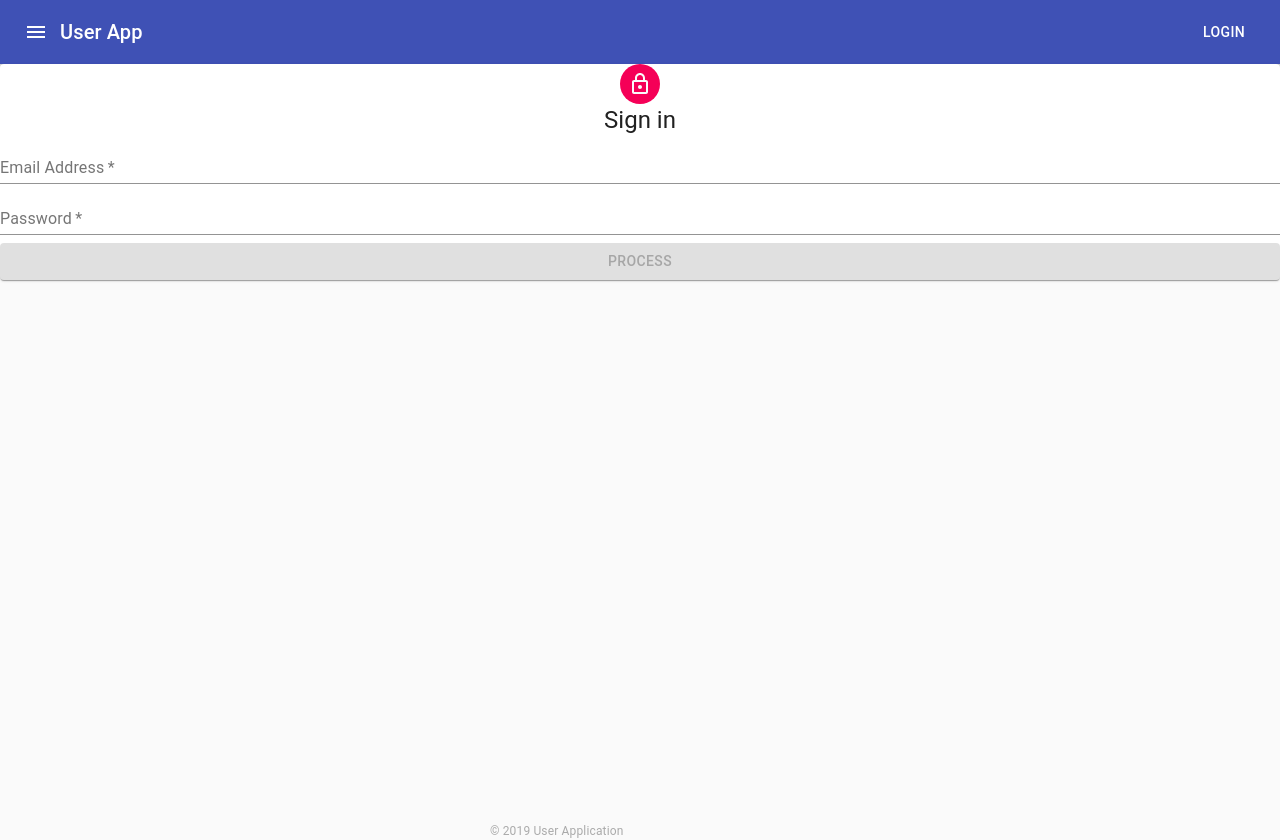
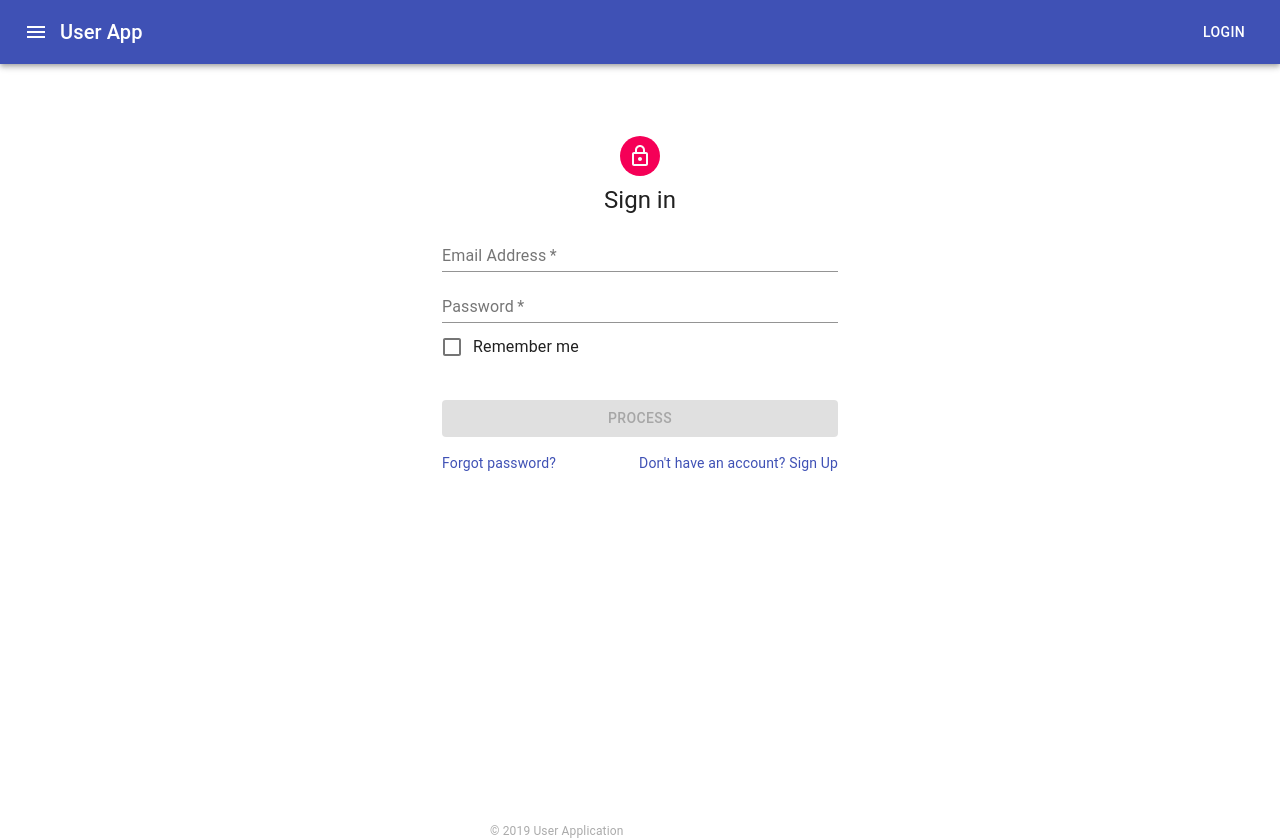
Before and after one commit to devdilip/auth-react-frontend, a React (Create React App) app: page /login in a window 1280 px wide. Built offline with nearby package versions, Linux system fonts and the light colour scheme.

Commit message:
Added Login Form Styles

```diff
--- a/src/Containers/Login/EmailPasswordLoginForm/LoginFormStyles.tsx
+++ b/src/Containers/Login/EmailPasswordLoginForm/LoginFormStyles.tsx
@@ -1,34 +1,26 @@
 import { Theme } from '@material-ui/core';
 
 export const LoginStyle = (theme: Theme) => ({
-    main: {
-        width: 'auto',
-        display: 'block', // Fix IE 11 issue.
-        // marginLeft: theme.spacing.unit * 3,
-        // marginRight: theme.spacing.unit * 3,
-        // [theme.breakpoints.up(400 + theme.spacing.unit * 3 * 2)]: {
-        //     width: 400,
-        //     marginLeft: 'auto',
-        //     marginRight: 'auto',
-        // },
+    '@global': {
+        body: {
+          backgroundColor: theme.palette.common.white,
+        },
       },
       paper: {
-        // marginTop: theme.spacing.unit * 13,
+        marginTop: theme.spacing(8),
         display: 'flex' as any,
         flexDirection: 'column' as any,
         alignItems: 'center' as any,
-        // padding: `${theme.spacing.unit * 2}px ${theme.spacing.unit * 3}px ${theme.spacing.unit * 3}px`,
       },
       avatar: {
-        // margin: theme.spacing.unit,
+        margin: theme.spacing(1),
         backgroundColor: theme.palette.secondary.main,
       },
       form: {
-        width: '100%', // Fix IE 11 issue.
-        // marginTop: theme.spacing.unit,
+        width: '100%' as any, // Fix IE 11 issue.
+        marginTop: theme.spacing(1),
       },
       submit: {
-        // marginTop: theme.spacing.unit * 3,
-        // marginBottom: theme.spacing.unit * 3,
+        margin: theme.spacing(3, 0, 2),
       },
 });
--- a/src/Containers/Login/EmailPasswordLoginForm/index.tsx
+++ b/src/Containers/Login/EmailPasswordLoginForm/index.tsx
@@ -1,9 +1,6 @@
 import * as React from 'react';
-import { Avatar, CssBaseline, Paper, Typography, withStyles } from '@material-ui/core';
-import LockIcon from '@material-ui/icons/LockOutlined';
-
-
-
+import { Avatar, CssBaseline, Typography, withStyles, Grid, Container, FormControlLabel, Checkbox, Link } from '@material-ui/core';
+import LockOutlinedIcon from '@material-ui/icons/LockOutlined';
 import ProcessButton from '../../../Components/UI/Button';
 
 import { LoginStyle } from './LoginFormStyles';
@@ -33,16 +30,16 @@ const EmailPasswordLoginForm = (props: Props) => {
 
     const { classes } = props;
     return (
-        <main className={classes.main}>
+        <Container component="main" maxWidth="xs">
             <CssBaseline />
-            <Paper className={classes.paper}>
+            <div className={classes.paper}>
                 <Avatar className={classes.avatar}>
-                    <LockIcon />
+                    <LockOutlinedIcon />
                 </Avatar>
                 <Typography component="h1" variant="h5">
                     Sign in
-                </Typography>
-                <form className={classes.form}>
+            </Typography>
+                <form className={classes.form} noValidate>
                     <InputField
                         defaultInputValue={props.defaultEmail}
                         inputOnChange={($event) => props.onEmailChange($event)}
@@ -55,6 +52,10 @@ const EmailPasswordLoginForm = (props: Props) => {
                         inputId="pwd"
                         inputType="password"
                     />
+                    <FormControlLabel
+                        control={<Checkbox value="remember" color="primary" />}
+                        label="Remember me"
+                    />
                     <ProcessButton
                         buttonClass={classes.submit}
                         buttonType="submit"
@@ -63,9 +64,21 @@ const EmailPasswordLoginForm = (props: Props) => {
                         isDisabled={!(props.email && props.email.length >= 5 && props.password.length >= 4)}
                         buttonOnClick={authenticate}
                     />
+                    <Grid container>
+                        <Grid item xs>
+                            <Link href="#" variant="body2">
+                                Forgot password?
+                            </Link>
+                        </Grid>
+                        <Grid item>
+                            <Link href="#" variant="body2">
+                                {"Don't have an account? Sign Up"}
+                            </Link>
+                        </Grid>
+                    </Grid>
                 </form>
-            </Paper>
-        </main>
+            </div>
+        </Container>
     );
 };
 
```
Lines whose indentation alone changed are shown as unchanged.
